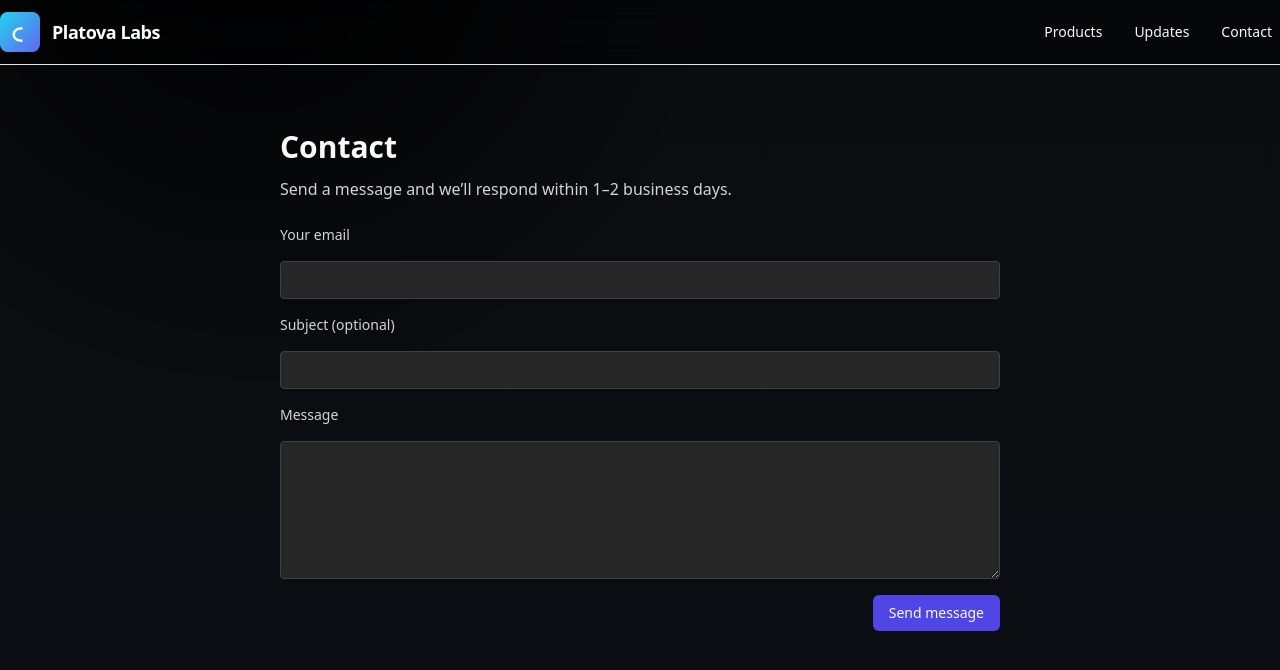
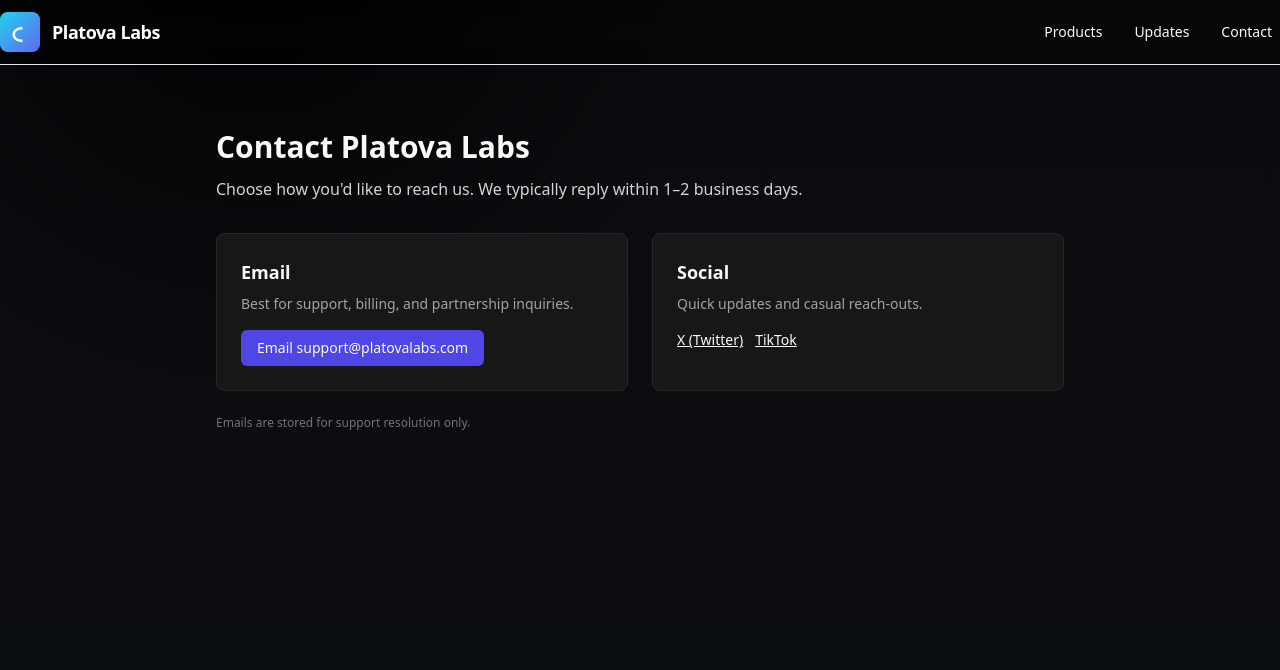
Before and after one commit to platinummorgan/platovalabs, a Next.js app: page /contact in a window 1280 px wide. Shown: the top 670 px of the page. Built offline with nearby package versions, Linux system fonts and the light colour scheme.

Commit message:
feat: update contact links, contact page, and org contactPoint metadata

```diff
--- a/app/contact/page.tsx
+++ b/app/contact/page.tsx
@@ -1,33 +1,40 @@
-export default function Contact({ searchParams }: { searchParams?: { success?: string; error?: string } }) {
-  const success = searchParams?.success === '1';
-  const error = searchParams?.error === '1';
+export const metadata = {
+  title: 'Contact — Platova Labs',
+  description: 'Contact Platova Labs — support, partnerships, and general inquiries.',
+  alternates: { canonical: '/contact' },
+};
 
+export default function Contact() {
   return (
-    <main className="max-w-3xl mx-auto px-6 py-16">
-      <h1 className="text-3xl font-bold">Contact</h1>
-      <p className="mt-3 text-neutral-300">Send a message and we’ll respond within 1–2 business days.</p>
+    <main className="max-w-4xl mx-auto px-6 py-16">
+      <h1 className="text-3xl font-bold">Contact Platova Labs</h1>
+      <p className="mt-3 text-neutral-300">Choose how you'd like to reach us. We typically reply within 1–2 business days.</p>
 
-      {success && (
-        <div className="mt-6 rounded-md bg-emerald-900/40 border border-emerald-700 p-4 text-emerald-200">
-          Thanks — your message was sent. We’ll reply soon.
+      <div className="mt-8 grid grid-cols-1 md:grid-cols-2 gap-6">
+        <div className="rounded-lg border border-neutral-800 bg-neutral-900 p-6">
+          <h2 className="text-lg font-semibold">Email</h2>
+          <p className="mt-2 text-sm text-neutral-400">Best for support, billing, and partnership inquiries.</p>
+          <a href="mailto:support@platovalabs.com" className="mt-4 inline-block rounded-md bg-indigo-600 px-4 py-2 text-sm font-medium">Email support@platovalabs.com</a>
         </div>
-      )}
 
-      {error && (
-        <div className="mt-6 rounded-md bg-rose-900/40 border border-rose-700 p-4 text-rose-200">
-          Sorry — we couldn’t send your message. Please try again or email hello@platovalabs.com.
+        <div className="rounded-lg border border-neutral-800 bg-neutral-900 p-6">
+          <h2 className="text-lg font-semibold">Social</h2>
+          <p className="mt-2 text-sm text-neutral-400">Quick updates and casual reach-outs.</p>
+          <div className="mt-4 flex gap-3">
+            <a href="https://x.com/platovalabs" target="_blank" rel="noopener noreferrer" className="text-sm underline">X (Twitter)</a>
+            <a href="https://www.tiktok.com/@platovalabs" target="_blank" rel="noopener noreferrer" className="text-sm underline">TikTok</a>
+          </div>
         </div>
-      )}
+      </div>
 
-      {/* TODO: replace REPLACE_ME with your Formspree form ID */}
-      <form action="https://formspree.io/f/REPLACE_ME" method="POST" className="mt-6 grid gap-4">
-        {/* Formspree supports a _next field to redirect on success */}
+      <p className="mt-6 text-xs text-neutral-500">Emails are stored for support resolution only.</p>
+
+      {/* Optional: legacy/contact form retained below for customers who prefer to submit via form. Update Formspree ID if needed. */}
+      {/*
+      <form action="https://formspree.io/f/REPLACE_ME" method="POST" className="mt-8 grid gap-4">
         <input type="hidden" name="_next" value="/contact?success=1" />
         <label className="text-sm text-neutral-300">Your email</label>
         <input aria-label="contact email" type="email" name="email" required className="w-full rounded bg-neutral-800 border border-neutral-700 px-3 py-2 text-sm text-neutral-50" />
-
-        <label className="text-sm text-neutral-300">Subject (optional)</label>
-        <input aria-label="contact subject" type="text" name="subject" className="w-full rounded bg-neutral-800 border border-neutral-700 px-3 py-2 text-sm text-neutral-50" />
 
         <label className="text-sm text-neutral-300">Message</label>
         <textarea aria-label="contact message" name="message" rows={6} required className="w-full rounded bg-neutral-800 border border-neutral-700 px-3 py-2 text-sm text-neutral-50" />
@@ -36,6 +43,7 @@
           <button aria-label="Send message" type="submit" className="inline-flex items-center rounded-md bg-indigo-600 px-4 py-2 text-sm font-medium">Send message</button>
         </div>
       </form>
+      */}
     </main>
   );
 }
--- a/components/Footer.tsx
+++ b/components/Footer.tsx
@@ -8,14 +8,15 @@
         <div>
           <div className="text-sm text-neutral-400">Contact</div>
           <a href="mailto:support@platovalabs.com" className="text-base block" aria-label="Email support">support@platovalabs.com</a>
-          <div className="text-xs text-neutral-500 mt-1">Atlanta, GA</div>
+          <div className="text-xs text-neutral-500 mt-1">Email support@platovalabs.com</div>
+          <div className="text-xs text-neutral-600 mt-1">We reply within 1–2 business days.</div>
         </div>
 
         <div className="flex flex-col items-start md:items-center">
           <nav aria-label="Footer navigation" className="flex gap-4 mb-2 flex-wrap justify-start md:justify-center">
             <Link href="/privacy" className="text-sm underline underline-offset-2 text-neutral-300" aria-label="Privacy policy">Privacy</Link>
             <Link href="/terms" className="text-sm underline underline-offset-2 text-neutral-300" aria-label="Terms of service">Terms</Link>
-            <Link href="/contact" className="text-sm underline underline-offset-2 text-neutral-300" aria-label="Contact page">Contact</Link>
+            <a href="mailto:support@platovalabs.com" className="text-sm underline underline-offset-2 text-neutral-300" aria-label="Email support">Contact</a>
             <Link href="/updates" className="text-sm underline underline-offset-2 text-neutral-300" aria-label="Updates page">Updates</Link>
           </nav>
         </div>
--- a/components/Header.tsx
+++ b/components/Header.tsx
@@ -15,7 +15,7 @@
         <nav aria-label="Primary" className="flex items-center gap-4">
           <Link href="#products" className={`text-sm px-2 py-1 rounded focus:ring-2 focus:ring-[var(--brand-cyan)] ${path === '/' ? 'aria-current' : ''}`}>Products</Link>
           <Link href="/updates" className="text-sm px-2 py-1 rounded focus:ring-2 focus:ring-[var(--brand-cyan)]">Updates</Link>
-          <Link href="/contact" className="text-sm px-2 py-1 rounded focus:ring-2 focus:ring-[var(--brand-cyan)]">Contact</Link>
+          <a href="mailto:support@platovalabs.com" className="text-sm px-2 py-1 rounded focus:ring-2 focus:ring-[var(--brand-cyan)]" aria-label="Email support">Contact</a>
         </nav>
       </div>
     </header>
--- a/public/organization.json
+++ b/public/organization.json
@@ -1 +1 @@
-{"@context":"https://schema.org","@type":"Organization","name":"Platova Labs","url":"https://platovalabs.com","logo":"https://platovalabs.com/favicon.svg","sameAs":[]}
+{"@context":"https://schema.org","@type":"Organization","name":"Platova Labs","url":"https://platovalabs.com","logo":"https://platovalabs.com/favicon.svg","sameAs":[],"contactPoint":[{"@type":"ContactPoint","contactType":"customer support","email":"support@platovalabs.com","url":"https://platovalabs.com/contact","areaServed":"US","availableLanguage":["English"]} ]}
```
Also changed, not shown: 1 other file (tests, documents, lock files or other folders).
